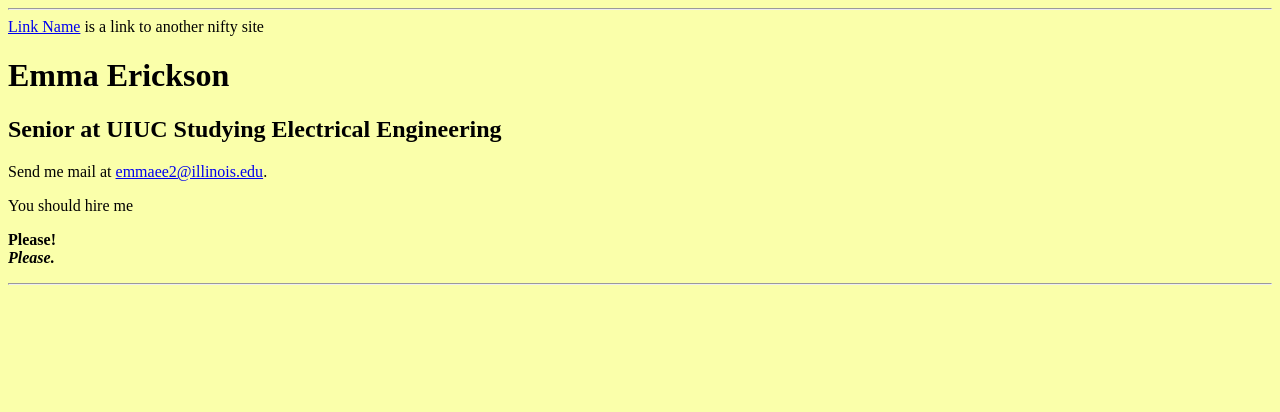
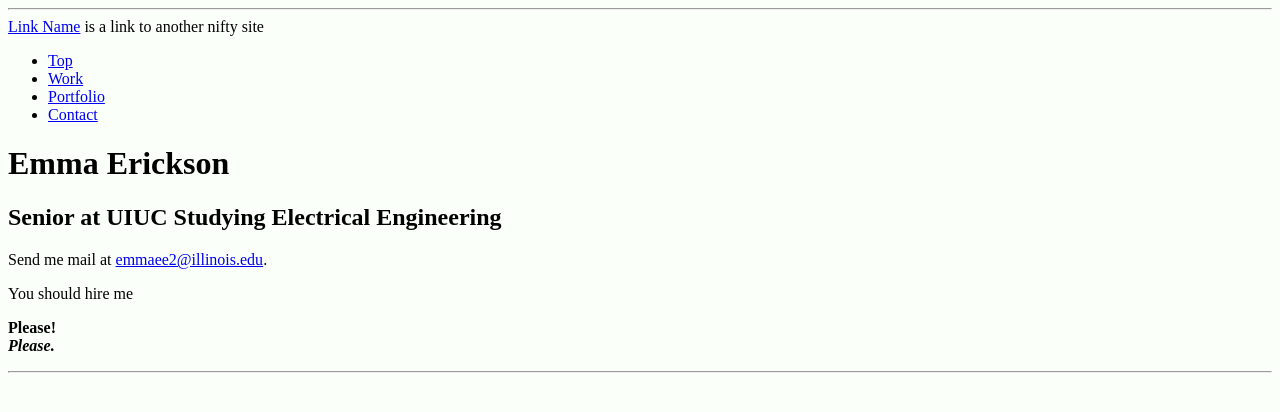
Before and after one commit to emmaee2/emmaee2.github.io, a plain HTML site: page index.html in a window 1280 px wide. Drawn offline with Linux system fonts and the light colour scheme.

Commit message:
hanges to be committed:

```diff
--- a/index.html
+++ b/index.html
@@ -7,13 +7,23 @@
 
 </HEAD>
 
-<BODY BGCOLOR="FAFFAA">
+<BODY BGCOLOR="FAFFFA">
 
 <HR>
 
 <a href="https://www.chicagotribune.com/lifestyles/fashion/ct-life-0719-best-style-pitchfork-festival-viz-20190719-dswtebpjgnctffcelf4uum7agi-story.html?fbclid=IwAR05Bp9SWYkQDK9xEyya5PHl62a93C8cWot6RrZURt1Vz2lt7_ZD2iME2vs">Link Name</a>
 
 is a link to another nifty site
+
+<!-- Nav -->
+			<nav id="nav">
+				<ul class="container">
+					<li><a href="#top">Top</a></li>
+					<li><a href="#work">Work</a></li>
+					<li><a href="#portfolio">Portfolio</a></li>
+					<li><a href="#contact">Contact</a></li>
+				</ul>
+			</nav>
 
 <H1>Emma Erickson</H1>
 
```
